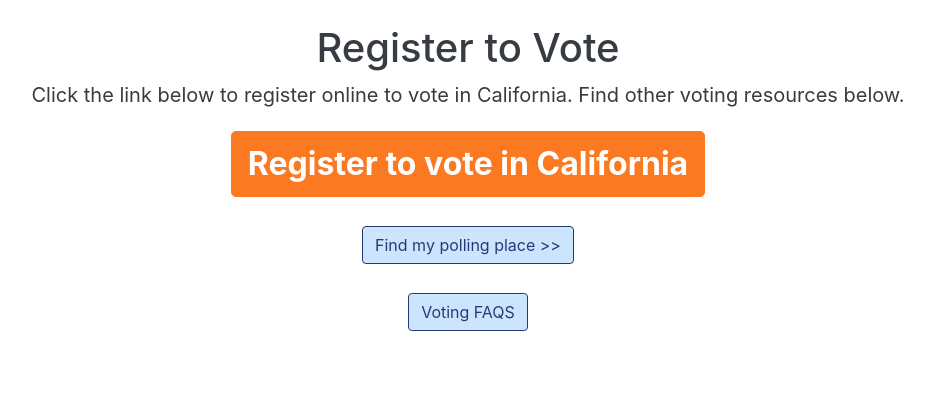
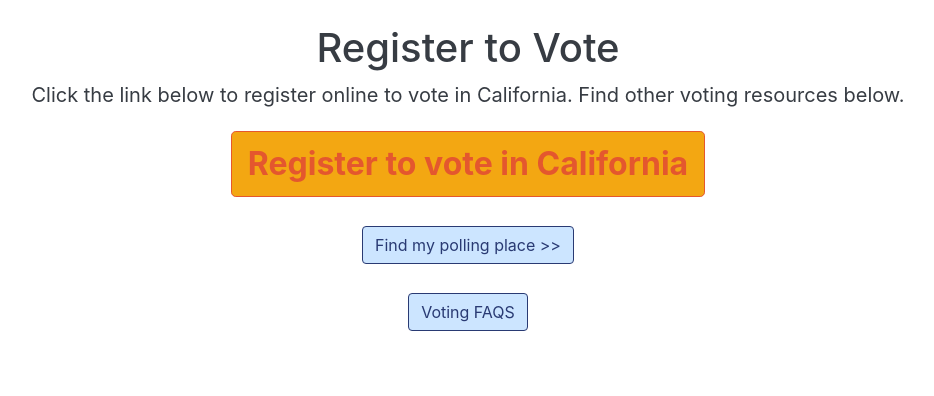
Before and after one commit to kwheelan/Breakthrough, a Flask app: page /register in a window 1280 px wide. Shown: the part 66-462 px from the top of the page, without its empty margins (172-1106 px from the left). Run offline with Flask 2, Linux system fonts and the light colour scheme; some libraries are stand-ins or nearby versions.

Commit message:
update stylesheet

```diff
--- a/static/stylesheets/style.css
+++ b/static/stylesheets/style.css
@@ -31,15 +31,16 @@
   color: #293A73;
 }
 
+
 .btn-big {
-  background-color: #FA7921;
-  border-color: #FA7921;
-  color: white;
+  background-color: #f3a712;
+  border-color: #e4572e;
+  color: #e4572e;
 }
 
 .btn-big:hover {
-  background-color: #FE9920;
-  color: #eA6911;
+  background-color: #e4572e;
+  color: white;
 }
 
 .btn-custom:hover {
```
